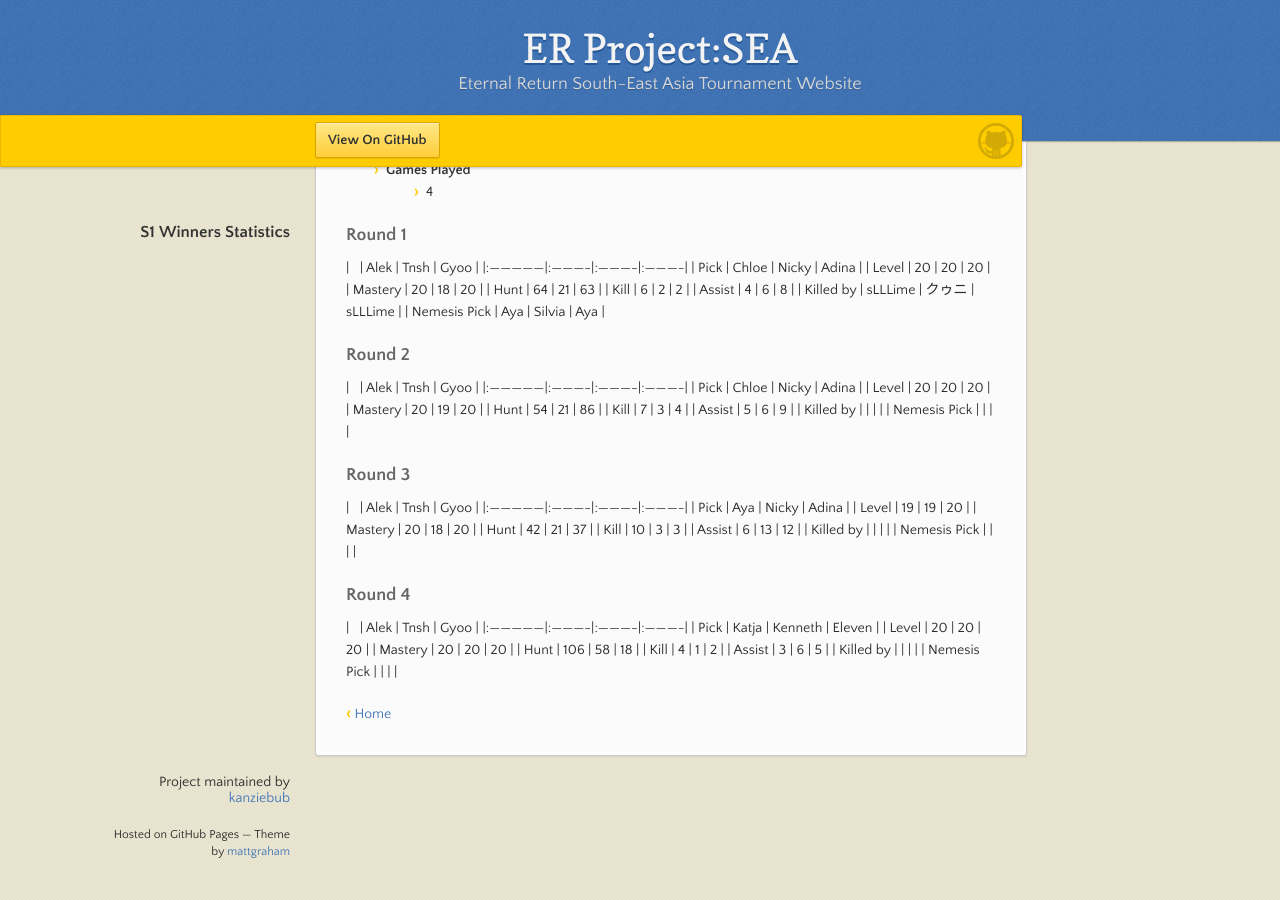
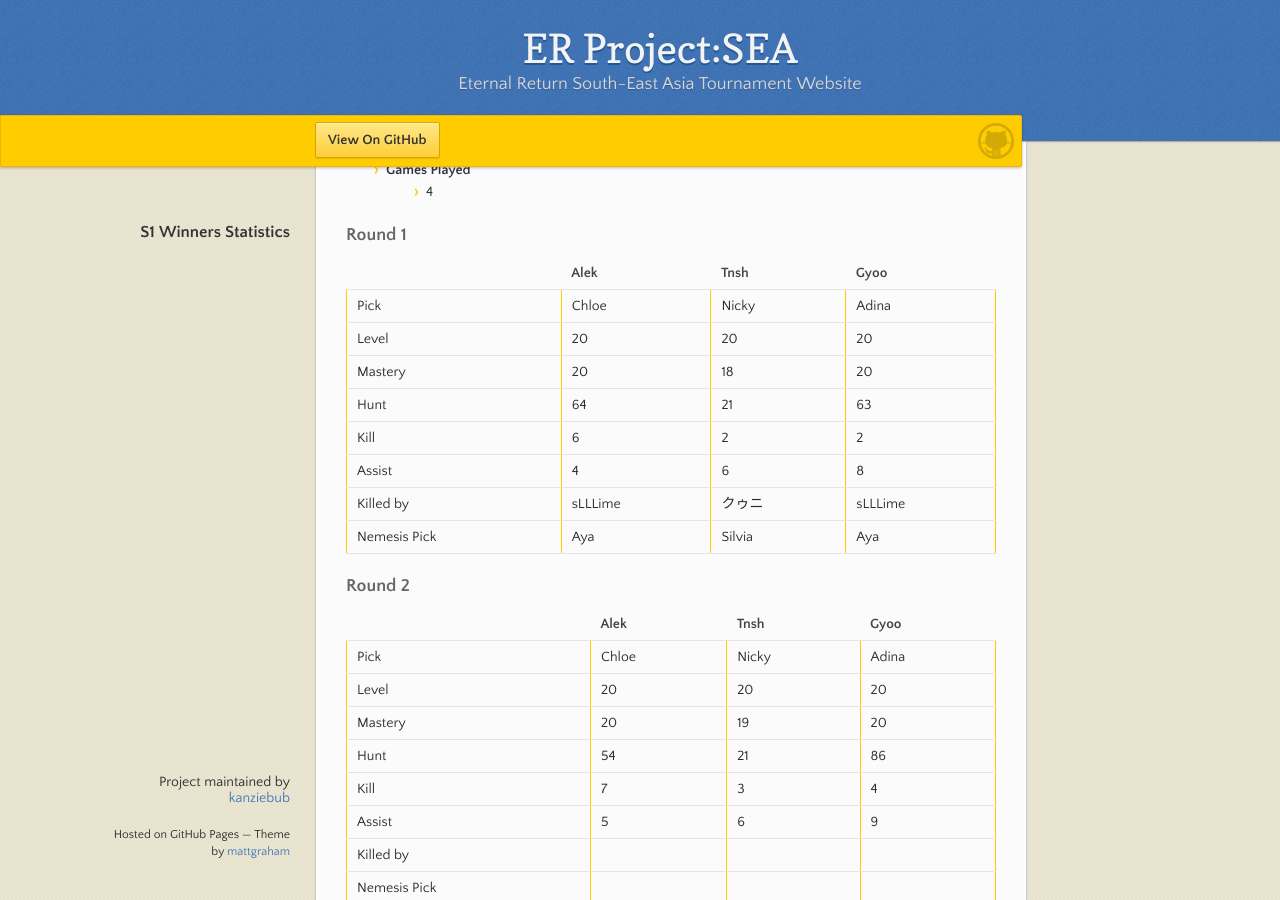
Before and after one commit to kanziebub/ProjectSEA, a Jekyll site: the page built from statistics/01/Galvanized.md, in a window 1280 px wide and 900 px high, scrolled down 617 px. Built offline with Jekyll 4.4.1, drawn with Linux system fonts in a browser that asks for light colours; some of the changed text lies outside the part shown.

Commit message:
mod/next line

```diff
--- a/statistics/01/Galvanized.md
+++ b/statistics/01/Galvanized.md
@@ -7,7 +7,7 @@
 
 # S1 Winners Statistics
 
-|                    | **Alek**      | Tnsh      | Gyoo      |
+|                    | Alek      | Tnsh      | Gyoo      |
 |:-------------------|:----------|:----------|:----------|
 | **Fav Pick**       | Chloe     | Nicky     | Adina     |
 | **Most Killed by** | sLLLime   | クゥニ     | sLLLime   |
@@ -27,6 +27,7 @@
   - 4
 
 ### Round 1
+
 | &nbsp;         | Alek      | Tnsh      | Gyoo      |
 |:---------------|:----------|:----------|:----------|
 | Pick           | Chloe     | Nicky     | Adina     |
@@ -39,6 +40,7 @@
 | Nemesis Pick   | Aya       | Silvia    | Aya       |
 
 ### Round 2
+
 | &nbsp;         | Alek      | Tnsh      | Gyoo      |
 |:---------------|:----------|:----------|:----------|
 | Pick           | Chloe     | Nicky     | Adina     |
@@ -51,6 +53,7 @@
 | Nemesis Pick   |           |           |           |
 
 ### Round 3
+
 | &nbsp;         | Alek      | Tnsh      | Gyoo      |
 |:---------------|:----------|:----------|:----------|
 | Pick           | Aya       | Nicky     | Adina     |
@@ -63,6 +66,7 @@
 | Nemesis Pick   |           |           |           |
 
 ### Round 4
+
 | &nbsp;         | Alek      | Tnsh      | Gyoo      |
 |:---------------|:----------|:----------|:----------|
 | Pick           | Katja     | Kenneth   | Eleven    |
```
